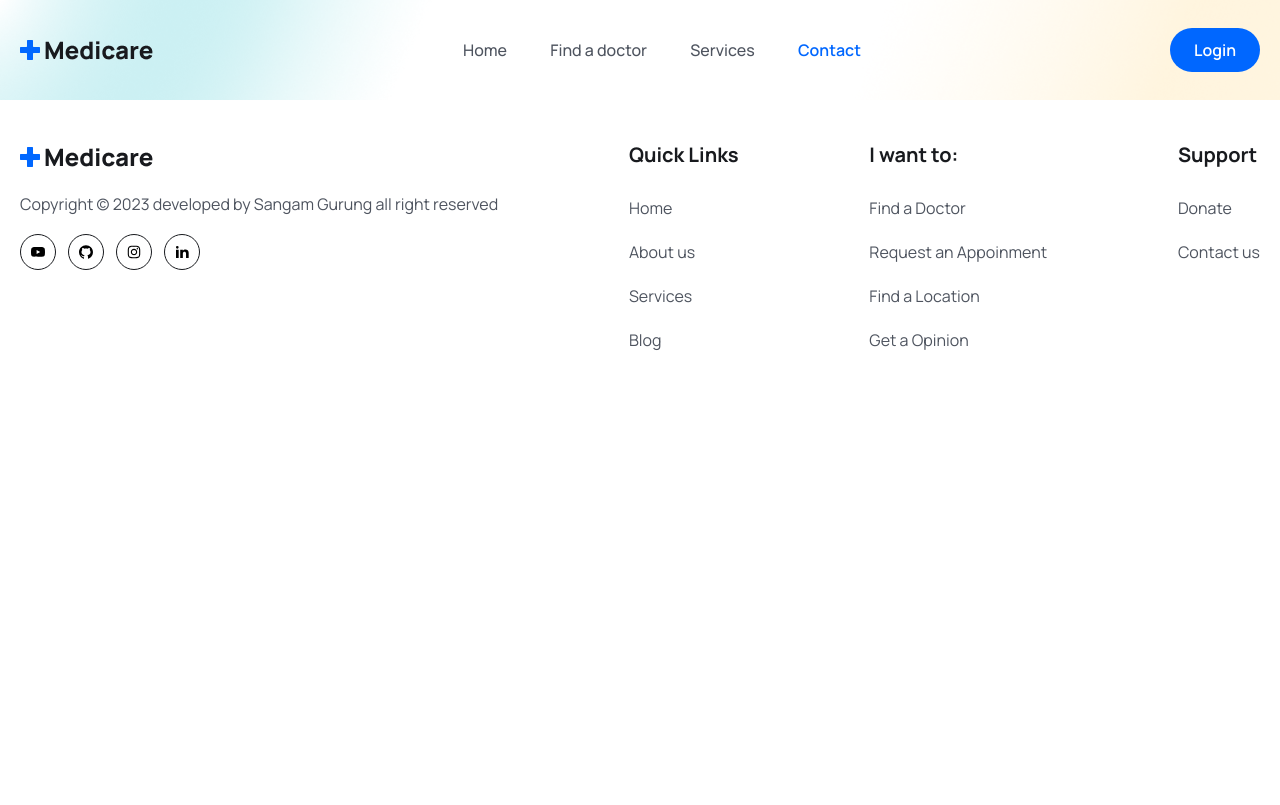
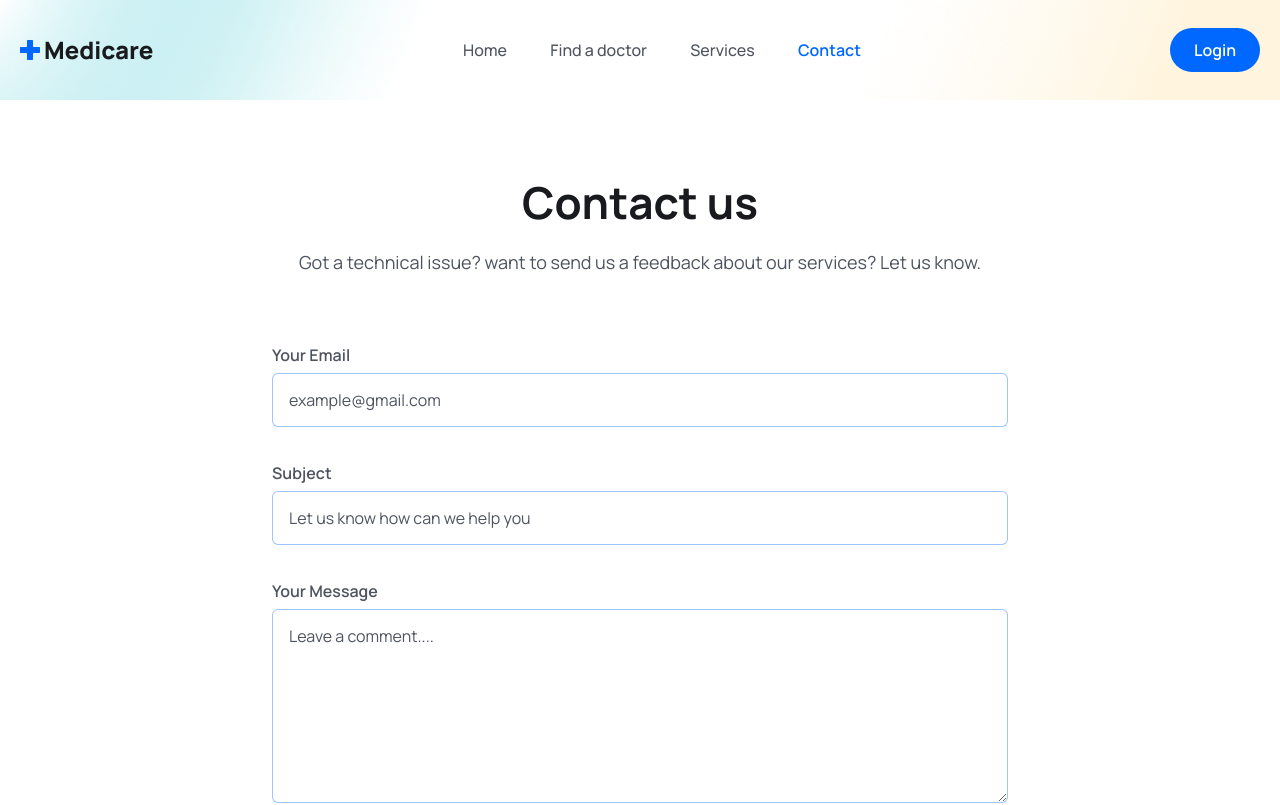
Before and after one commit to Sangamgrg/mern-doctor-booking, a React (Vite) app in the folder frontend/: page /contact in a window 1280 px wide. Shown: the top 805 px of the page. Built offline with nearby package versions, Linux system fonts and the light colour scheme.

Commit message:
contact us page added'

```diff
--- a/frontend/src/index.css
+++ b/frontend/src/index.css
@@ -32,6 +32,14 @@
   .hero__section {
     @apply bg-[url('./assets/images/hero-bg.png')] bg-no-repeat bg-center bg-cover;
   }
+
+  .form__label {
+    @apply text-textColor font-semibold text-[16px] leading-7 mb-2;
+  }
+
+  .form__input {
+    @apply w-full px-4 py-3 border border-solid border-[#0066ff61] focus:outline-none focus:border-primaryColor text-[16px] leading-7 placeholder:text-textColor cursor-pointer rounded-md;
+  }
 }
 
 @media only screen and (max-width: 1024px) {
--- a/frontend/src/pages/Contact.jsx
+++ b/frontend/src/pages/Contact.jsx
@@ -1,7 +1,54 @@
-import React from 'react';
-
 const Contact = () => {
-  return <div>Contact</div>;
+  return (
+    <section>
+      <div className="px-4 mx-auto max-w-screen-md">
+        <h2 className="heading text-center">Contact us</h2>
+        <p className="mb-8 lg:mb-16 font-light text-center text__para">
+          Got a technical issue? want to send us a feedback about our services?
+          Let us know.
+        </p>
+        <form action="#" className="space-y-8">
+          <div>
+            <label htmlFor="email" className="form__label">
+              Your Email
+            </label>
+            <input
+              type="email"
+              id="email"
+              placeholder="example@gmail.com"
+              className="form__input mt-1"
+            />
+          </div>
+          <div>
+            <label htmlFor="subject" className="form__label">
+              Subject
+            </label>
+            <input
+              type="text"
+              id="subject"
+              placeholder="Let us know how can we help you"
+              className="form__input mt-1"
+            />
+          </div>
+          <div className="sm:col-span-2">
+            <label htmlFor="message" className="form__label">
+              Your Message
+            </label>
+            <textarea
+              rows="6"
+              type="text"
+              id="subject"
+              placeholder="Leave a comment...."
+              className="form__input mt-1"
+            />
+          </div>
+          <button type="submit" className="btn rounded sm:w-fit">
+            submit
+          </button>
+        </form>
+      </div>
+    </section>
+  );
 };
 
 export default Contact;
--- a/frontend/src/routes/Routers.jsx
+++ b/frontend/src/routes/Routers.jsx
@@ -19,6 +19,7 @@
       <Route path="/login" element={<Login />} />
       <Route path="/register" element={<Signup />} />
       <Route path="/services" element={<Services />} />
+      <Route path="/contact" element={<Contact />} />
     </Routes>
   );
 };
```
